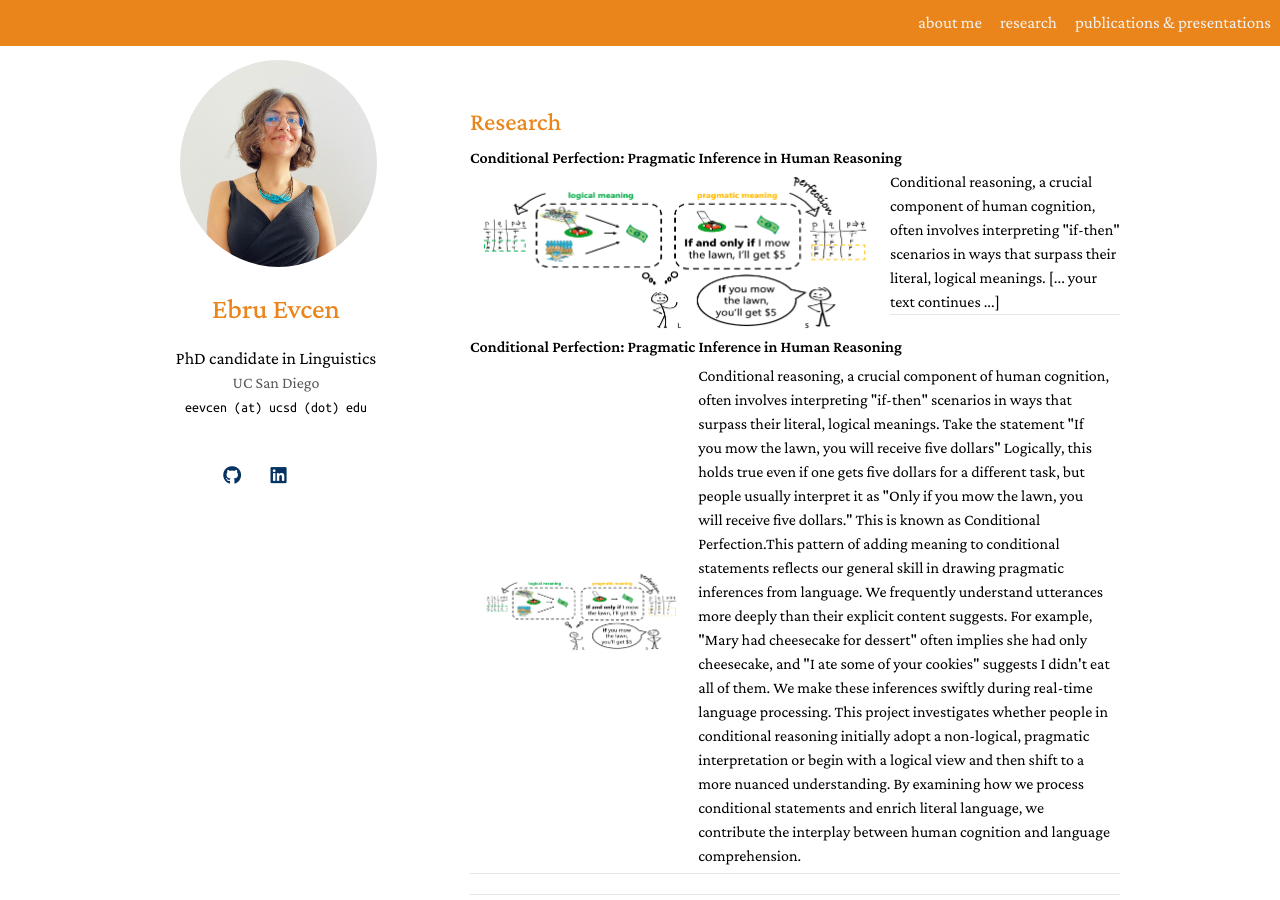
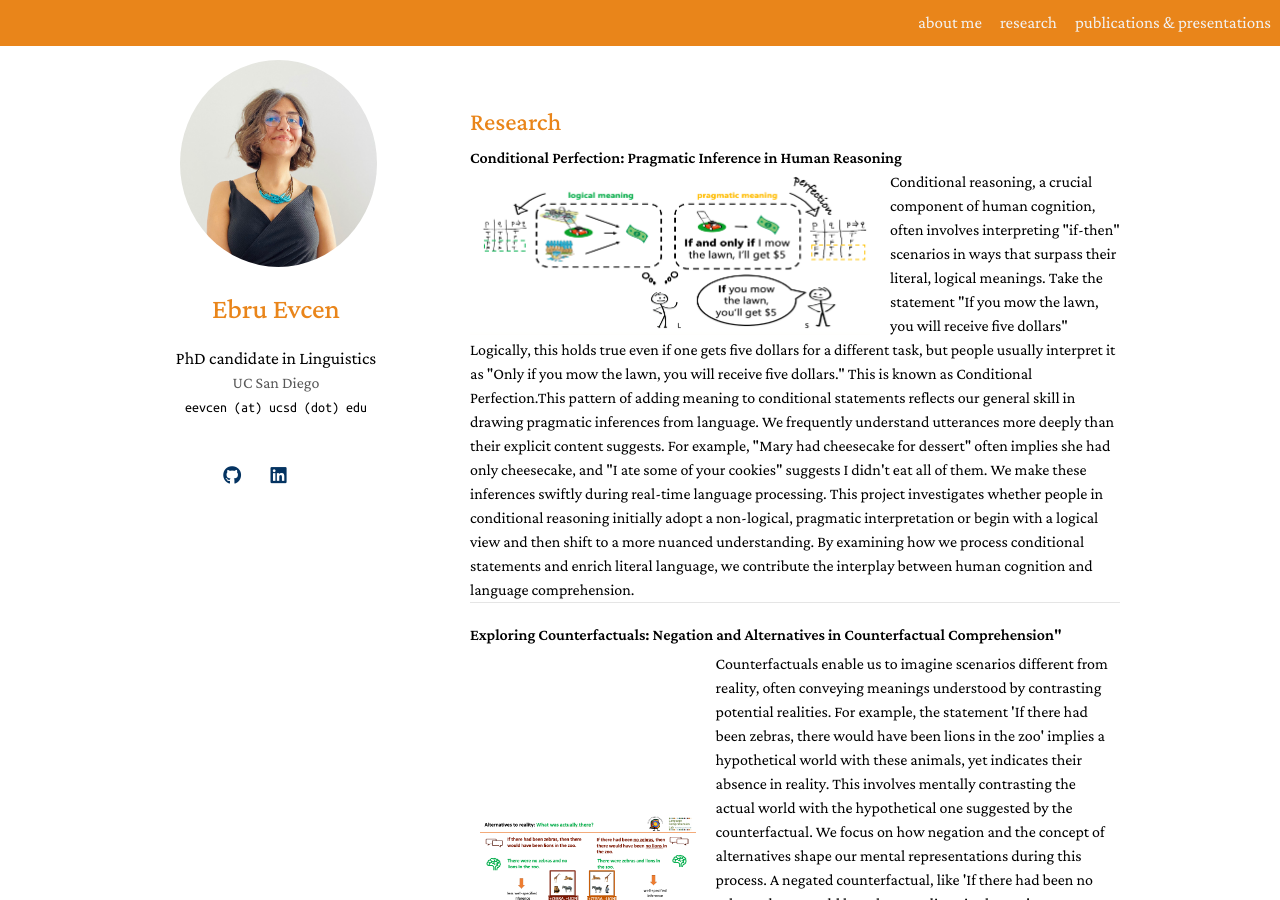
Before and after one commit to ebruevcen/ebruevcen.github.io, a Jekyll site: the page built from research.md, in a window 1280 px wide and 900 px high. Built offline with Jekyll 4.4.1, drawn with Linux system fonts in a browser that asks for light colours; nearby versions of some CDN libraries; library files that are not in the unit come from our copies; a style sheet for code colours, icons or effects is not loaded.

Commit message:
Update research.md

```diff
--- a/research.md
+++ b/research.md
@@ -11,22 +11,10 @@ permalink: /research/
 
 <div>
     <img src="../assets/img/conditionals.png" alt="conditional perfection" style="float: left; margin-right: 20px; width: 400px;" />
-    Conditional reasoning, a crucial component of human cognition, often involves interpreting "if-then" scenarios in ways that surpass their literal, logical meanings. [... your text continues ...]
+    Conditional reasoning, a crucial component of human cognition, often involves interpreting "if-then" scenarios in ways that surpass their literal, logical meanings. Take the statement "If you mow the lawn, you will receive five dollars" Logically, this holds true even if one gets five dollars for a different task, but people usually interpret it as "Only if you mow the lawn, you will receive five dollars." This is known as Conditional Perfection.This pattern of adding meaning to conditional statements reflects our general skill in drawing pragmatic inferences from language. We frequently understand utterances more deeply than their explicit content suggests. For example, "Mary had cheesecake for dessert" often implies she had only cheesecake, and "I ate some of your cookies" suggests I didn't eat all of them. We make these inferences swiftly during real-time language processing. This project investigates whether people in conditional reasoning initially adopt a non-logical, pragmatic interpretation or begin with a logical view and then shift to a more nuanced understanding. By examining how we process conditional statements and enrich literal language, we contribute the interplay between human cognition and language comprehension.
 </div>
 
----
-<h4 style="margin:0 0 0;">Conditional Perfection: Pragmatic Inference in Human Reasoning</h4>
 
-<table>
-  <tr>
-    <td>
-      <img src="../assets/img/conditionals.png" alt="conditional perfection" width="5000"/>
-    </td>
-    <td style="vertical-align: top;">
-     Conditional reasoning, a crucial component of human cognition, often involves interpreting "if-then" scenarios in ways that surpass their literal, logical meanings. Take the statement "If you mow the lawn, you will receive five dollars" Logically, this holds true even if one gets five dollars for a different task, but people usually interpret it as "Only if you mow the lawn, you will receive five dollars." This is known as Conditional Perfection.This pattern of adding meaning to conditional statements reflects our general skill in drawing pragmatic inferences from language. We frequently understand utterances more deeply than their explicit content suggests. For example, "Mary had cheesecake for dessert" often implies she had only cheesecake, and "I ate some of your cookies" suggests I didn't eat all of them. We make these inferences swiftly during real-time language processing. This project investigates whether people in conditional reasoning initially adopt a non-logical, pragmatic interpretation or begin with a logical view and then shift to a more nuanced understanding. By examining how we process conditional statements and enrich literal language, we contribute the interplay between human cognition and language comprehension.
-    </td>
-  </tr>
-</table>
 
 ---
 <h4 style="margin:0 0 0;">Exploring Counterfactuals: Negation and Alternatives in Counterfactual Comprehension"</h4>
```
